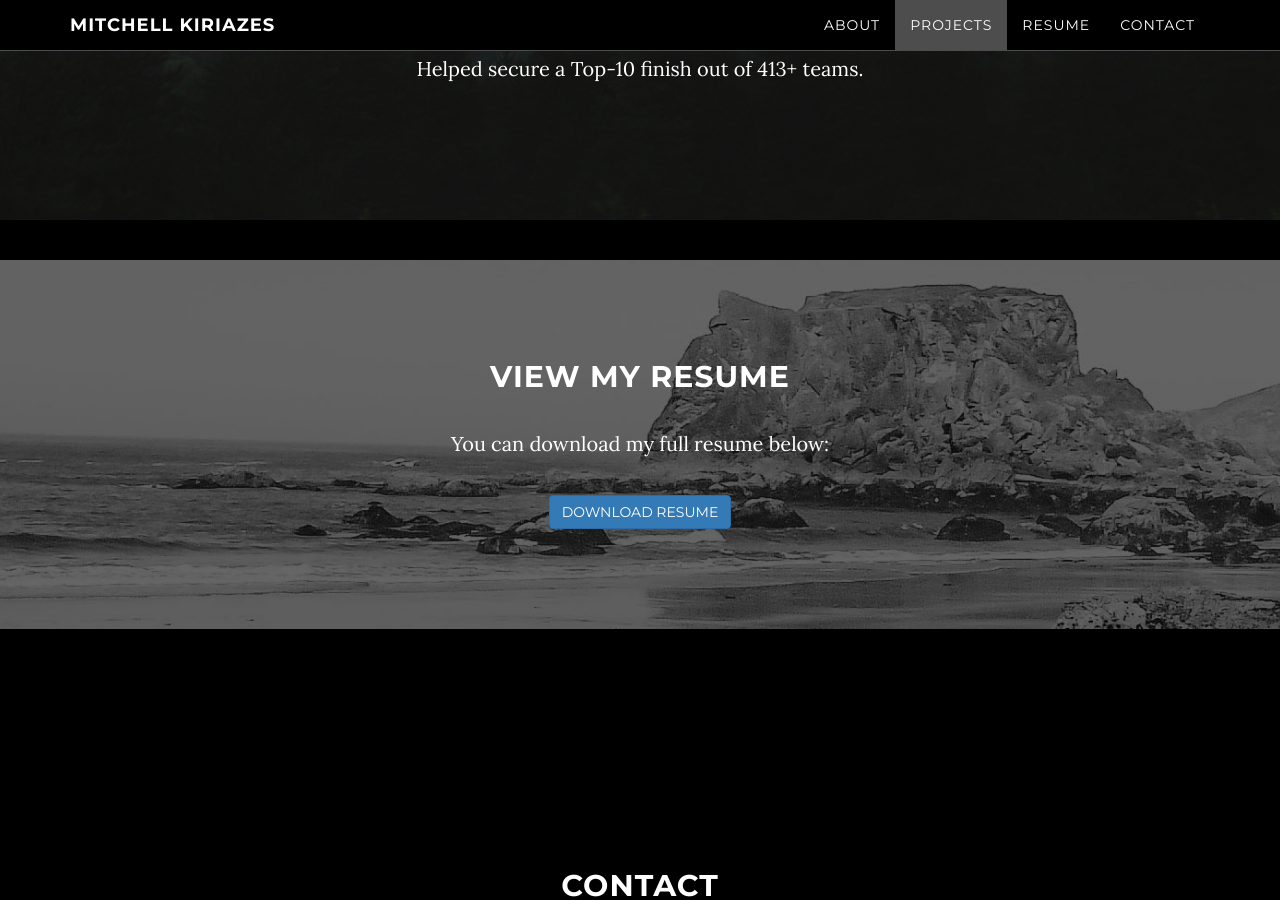
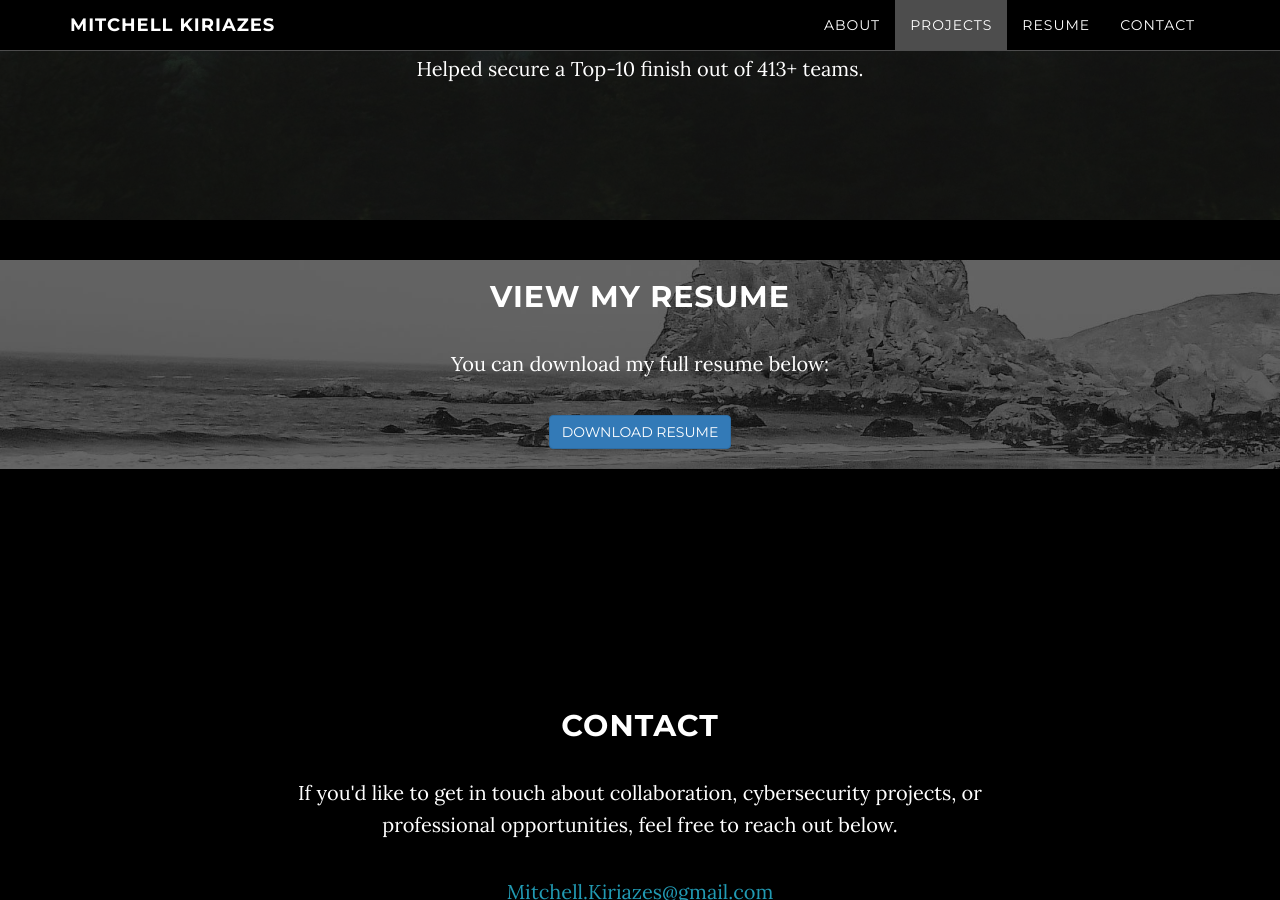
Before and after one commit to M-Kiriazes/M-Kiriazes.github.io, a Jekyll site: the page built from index.html, in a window 1280 px wide and 900 px high, scrolled down 2453 px. Built offline with Jekyll 4.4.1, drawn with Linux system fonts in a browser that asks for light colours.

Commit message:
Update custom.css

```diff
--- a/_includes/css/custom.css
+++ b/_includes/css/custom.css
@@ -24,3 +24,7 @@
   padding-top: 40px;
   padding-bottom: 40px;
 }
+.download-section {
+  padding-top: 20px;
+  padding-bottom: 20px;
+}
```
